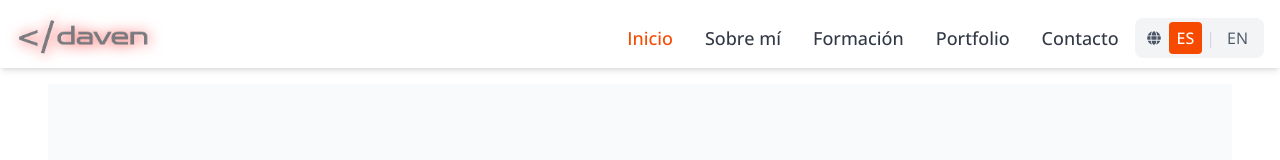
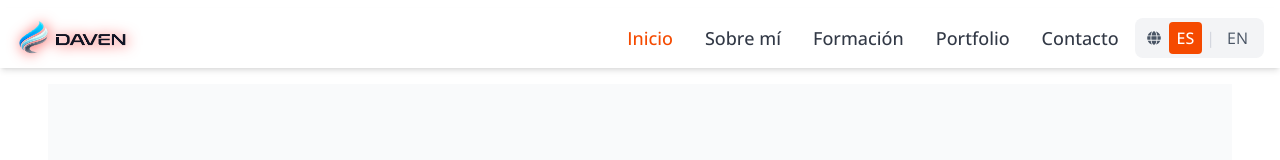
Before and after one commit to Davemnt/portfolio, a Next.js app: page / in a window 1280 px wide. Shown: the top 160 px of the page. Built offline with nearby package versions, Linux system fonts and the light colour scheme; no server answers.

Commit message:
cambio logo

```diff
--- a/src/app/components/NavbarSection.jsx
+++ b/src/app/components/NavbarSection.jsx
@@ -72,7 +72,7 @@ const Navbar = () => {
         {/* Logo Section (sin cambios) */}
         <div className="flex items-center flex-shrink-0 mr-6">
           <img
-            src="images/logo2.png"
+            src="images/logo.png"
             alt="Tu Logo"
             className="h-10 w-auto filter drop-shadow-[1px_1px_7px_rgba(250,61,59,1)]"
           />
```
